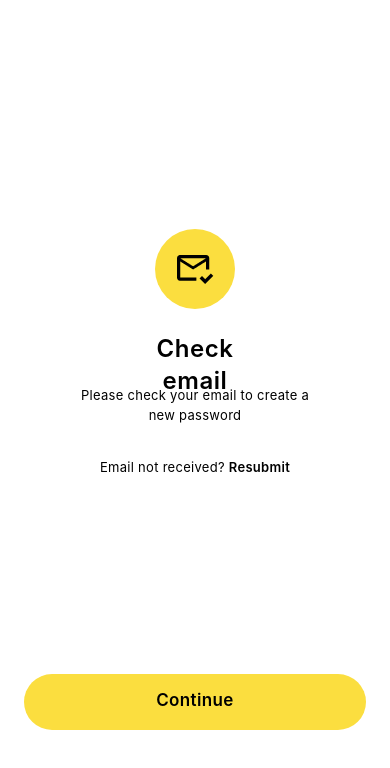
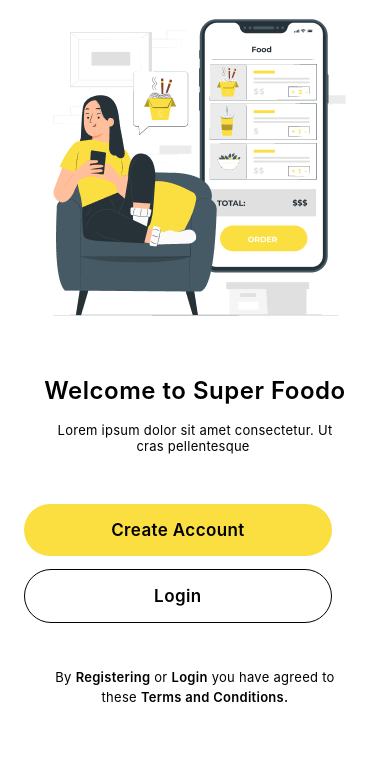
Before and after one commit to BISHAL120/foodoo, a React Native app: screen / in a window 390 px wide. Shown: the top 768 px of the page. Built offline with nearby package versions, Linux system fonts and the light colour scheme.

Commit message:
all css converted to tailwind class

```diff
--- a/App.tsx
+++ b/App.tsx
@@ -8,5 +8,5 @@ import RegistrationScreen2 from "./Components/Registration/RegistrationScreen2";
 import RegistrationScreen3 from "./Components/Registration/RegistrationScreen3";
 
 export default function App() {
-  return <ForgotPassword2 />;
+  return <RegistrationScreen1 />;
 }
--- a/Components/ForgotPassword/ForgotPassword1.tsx
+++ b/Components/ForgotPassword/ForgotPassword1.tsx
@@ -5,26 +5,28 @@ import ColorAuthBtn from "../Shared/Color-Auth-Btn";
 
 const ForgotPassword1 = () => {
   return (
-    <SafeAreaView style={styles.Container}>
+    <SafeAreaView className="flex bg-[#fff]">
       <StatusBar barStyle="dark-content" backgroundColor="#fff" />
       <View>
-        <View style={styles.HeaderContainer}>
-          <Text style={styles.HeaderText}>Reset your password</Text>
+        <View className="mt-44">
+          <Text className="ml-[43px] text-2xl font-semibold text-black tracking-[0.5px]">
+            Reset your password
+          </Text>
         </View>
-        <View style={styles.ParagraphContainer}>
-          <Text style={styles.Paragraph}>
+        <View className="w-60 h-5 mt-[18px] pl-[43px]">
+          <Text className="text-[13px] leading-5 text-black tracking-[0.286px]">
             Enter your registered email below
           </Text>
         </View>
-        <View style={styles.Input}>
+        <View className="mt-20 w-full flex-row justify-center">
           <Input type="Email" name="Email" />
         </View>
-        <View style={styles.LoginContainer}>
-          <Text style={styles.LoginText}>
-            Remember the password? <Text style={styles.LoginLink}>Login</Text>
+        <View className="mt-[26px]">
+          <Text className="ml-[70px] text-xs leading-5 text-[#000] font-normal tracking-[0.286px]">
+            Remember the password? <Text className="font-semibold">Login</Text>
           </Text>
         </View>
-        <View style={styles.Submit}>
+        <View className="mt-[248px] h-14 w-full flex-row justify-center">
           <ColorAuthBtn name="Submit" />
         </View>
       </View>
@@ -35,58 +37,58 @@ const ForgotPassword1 = () => {
 export default ForgotPassword1;
 
 const styles = StyleSheet.create({
-  Container: {
+  /*   Container: {
     flex: 1,
     color: "#fff",
-  },
-  HeaderContainer: {
+  }, */
+  /*   HeaderContainer: {
     marginTop: 175,
-  },
-  HeaderText: {
+  }, */
+  /*   HeaderText: {
     marginLeft: 43,
     fontSize: 24,
     fontWeight: "600",
     color: "#000",
     letterSpacing: 0.5,
-  },
-  ParagraphContainer: {
+  }, */
+  /*   ParagraphContainer: {
     width: 240,
     height: 20,
     marginTop: 18,
     paddingLeft: 43,
-  },
-  Paragraph: {
+  }, */
+  /*   Paragraph: {
     fontSize: 13,
     lineHeight: 19.5,
     color: "#000",
     fontWeight: "400",
     letterSpacing: 0.286,
-  },
-  Input: {
+  }, */
+  /*   Input: {
     marginTop: 80,
     width: "100%",
     flexDirection: "row",
     justifyContent: "center",
-  },
-  LoginContainer: {
+  }, */
+  /*   LoginContainer: {
     marginTop: 26,
-  },
-  LoginText: {
+  }, */
+  /*   LoginText: {
     marginLeft: 70,
     fontSize: 13,
     lineHeight: 19.5,
     color: "#000",
     fontWeight: "400",
     letterSpacing: 0.286,
-  },
-  LoginLink: {
+  }, */
+  /*   LoginLink: {
     fontWeight: "600",
-  },
-  Submit: {
+  }, */
+/*   Submit: {
     marginTop: 248,
     height: 55,
     width: "100%",
     flexDirection: "row",
     justifyContent: "center",
-  },
+  }, */
 });
--- a/Components/Onboardings/Onboardings.tsx
+++ b/Components/Onboardings/Onboardings.tsx
@@ -5,7 +5,7 @@ import Onboarding from "./Onboarding";
 
 const Onboardings = () => {
   return (
-    <View style={styles.container}>
+    <View className="bg-white">
       <StatusBar barStyle="dark-content" backgroundColor="#fff" />
       <FlatList
         data={onboarding}
@@ -15,9 +15,14 @@ const Onboardings = () => {
         showsHorizontalScrollIndicator={false}
         pagingEnabled
       />
-      <View style={styles.dots}>
+      <View className="flex flex-row gap-[5px] mt-[50px] justify-center">
         {onboarding.map((_, i) => {
-          return <View style={styles.dot} key={i.toString()} />;
+          return (
+            <View
+              className="w-[10px] h-[10px] rounded-[10px] bg-[#FBDE3F]"
+              key={i.toString()}
+            />
+          );
         })}
       </View>
     </View>
@@ -27,19 +32,19 @@ const Onboardings = () => {
 export default Onboardings;
 
 const styles = StyleSheet.create({
-  container: {
+  /*   container: {
     backgroundColor: "#fff",
-  },
-  dots: {
+  }, */
+  /*   dots: {
     marginTop: 50,
     flexDirection: "row",
     gap: 5,
     justifyContent: "center",
-  },
-  dot: {
+  }, */
+  /*   dot: {
     width: 10,
     height: 10,
     borderRadius: 10,
     backgroundColor: "#FBDE3F",
-  },
+  }, */
 });
--- a/Components/Registration/RegistrationScreen1.tsx
+++ b/Components/Registration/RegistrationScreen1.tsx
@@ -13,20 +13,22 @@ import TransAuthBtn from "../Shared/Trans-Auth-Button";
 
 const RegistrationScreen1 = () => {
   return (
-    <SafeAreaView style={styles.container}>
+    <SafeAreaView className="flex bg-white">
       <StatusBar barStyle={"dark-content"} backgroundColor="#fff" />
-      <View style={styles.Image}>
+      <View className="items-center">
         <Image source={require("../../assets/Group 7.png")} />
       </View>
-      <View style={styles.welcomeTextContainer}>
-        <Text style={styles.WelcomeText}>Welcome to Super Foodo</Text>
+      <View className="mt-12">
+        <Text className="text-center text-2xl font-semibold text-black tracking-[0.5px]">
+          Welcome to Super Foodo
+        </Text>
       </View>
-      <View style={styles.paragraphContainer}>
-        <Text style={styles.paragraph}>
+      <View className="mt-[15px] items-center">
+        <Text className="w-[300px] text-black text-[13px] text-center font-normal tracking-[0.25px]">
           Lorem ipsum dolor sit amet consectetur. Ut cras pellentesque{" "}
         </Text>
       </View>
-      <View style={styles.AuthButton}>
+      <View className="items-center flex-col gap-[13px] mt-[50px]">
         <Pressable>
           <ColorAuthBtn name={"Create Account"} />
         </Pressable>
@@ -34,62 +36,61 @@ const RegistrationScreen1 = () => {
           <TransAuthBtn name={"Login"} />
         </Pressable>
       </View>
-      <View style={styles.FooterContainer}>
-        <Text style={styles.FooterText}>
-          By <Text style={styles.FooterLink}>Registering</Text> or{" "}
-          <Text style={styles.FooterLink}>Login</Text> you have agreed to these{" "}
-          <Text style={styles.FooterLink}>Terms and Conditions.</Text>
+      <View className="mt-11 flex-row justify-center mb-[10px]">
+        <Text className="w-[309px] text-center text-[13px] leading-5 text-black font-normal tracking-[0.286px]">
+          By <Text className="font-semibold">Registering</Text> or{" "}
+          <Text className="font-semibold">Login</Text> you have agreed to these{" "}
+          <Text className="font-semibold">Terms and Conditions.</Text>
         </Text>
       </View>
     </SafeAreaView>
   );
 };
-
 export default RegistrationScreen1;
 
 const styles = StyleSheet.create({
-  container: {
+  /*   container: {
     flex: 1,
     backgroundColor: "#fff",
-  },
-  Image: {
+  }, */
+  /*   Image: {
     alignItems: "center",
-  },
-  welcomeTextContainer: {
+  }, */
+  /*   welcomeTextContainer: {
     marginTop: 48,
-  },
-  WelcomeText: {
+  }, */
+  /*   WelcomeText: {
     textAlign: "center",
     fontSize: 24,
     fontWeight: "600",
     color: "#000",
     letterSpacing: 0.5,
-  },
-  paragraphContainer: {
+  }, */
+  /*   paragraphContainer: {
     marginTop: 15,
     alignItems: "center",
-  },
-  paragraph: {
+  }, */
+  /*   paragraph: {
     width: 300,
     color: "#000",
     fontSize: 13,
     textAlign: "center",
     fontWeight: "400",
     letterSpacing: 0.25,
-  },
-  AuthButton: {
+  }, */
+  /*  AuthButton: {
     marginTop: 50,
     alignItems: "center",
     flexDirection: "column",
     gap: 13,
-  },
-  FooterContainer: {
+  }, */
+  /*   FooterContainer: {
     marginTop: 45,
     flexDirection: "row",
     justifyContent: "center",
     marginBottom: 10,
-  },
-  FooterText: {
+  }, */
+  /*   FooterText: {
     width: 309,
     textAlign: "center",
     fontSize: 13,
@@ -97,8 +98,8 @@ const styles = StyleSheet.create({
     color: "#000",
     fontWeight: "400",
     letterSpacing: 0.286,
-  },
-  FooterLink: {
+  }, */
+  /*   FooterLink: {
     fontWeight: "600",
-  },
+  }, */
 });
--- a/Components/Registration/RegistrationScreen2.tsx
+++ b/Components/Registration/RegistrationScreen2.tsx
@@ -14,65 +14,65 @@ import ImageAuthBtn from "../Shared/SociaLogin";
 
 const RegistrationScreen2 = () => {
   return (
-    <SafeAreaView style={styles.Container}>
+    <SafeAreaView className="flex bg-white mt-[40px] items-center">
       <StatusBar barStyle={"dark-content"} backgroundColor={"#fff"} />
       <View>
         <Image source={require("../../assets/Group 34.png")} />
       </View>
-      <View style={styles.Input}>
+      <View className="mt-[30px]">
         <View>
           <Input type="Email" name="Login" />
         </View>
-        <View style={styles.Password}>
+        <View className="mt-[21px]">
           <Input type="Password" name="Password" icon={true} />
         </View>
-        <Text style={styles.ForgotPass}>Forget Password?</Text>
+        <Text className="w-full ml-auto mr-4 text-[15px] leading-[22.5px] text-black tracking-[0.33px] capitalize font-normal mt-[21px]">
+          Forget Password?
+        </Text>
       </View>
-      <View style={styles.Login2}>
+      <View className="mt-[21px]">
         <ColorAuthBtn name={"Login"} />
       </View>
-      <View style={styles.Divider}>
-        <View style={styles.DividerLine}></View>
+      <View className="w-full flex-row justify-center items-center gap-[17.5px] mt-9">
+        <View className="w-[125.4px] mx-0 bg-[#000000] h-[1px]"></View>
         <View>
           <Text>OR</Text>
         </View>
-        <View style={styles.DividerLine}></View>
+        <View className="w-[125.4px] mx-0 bg-[#000000] h-[1px]"></View>
       </View>
-      <View style={styles.SocialLogin}>
+      <View className="mt-[33px]">
         <ImageAuthBtn type="Google" />
       </View>
-      <View style={styles.SocialLogin2}>
+      <View className="mt-[21px]">
         <ImageAuthBtn type="Facebook" />
       </View>
-      <View style={styles.Footer}>
-        <Text style={styles.FooterText}>
-          Don’t have an account? <Text style={styles.FooterLink}>Sign up</Text>
+      <View className="mt-[73px]">
+        <Text className="w-[309px] text-center text-[13px] leading-5 text-black font-normal tracking-[.286px]">
+          Don’t have an account? <Text className="font-semibold">Sign up</Text>
         </Text>
       </View>
     </SafeAreaView>
   );
 };
-
 export default RegistrationScreen2;
 
 const styles = StyleSheet.create({
-  Container: {
+  /*   Container: {
     flex: 1,
     backgroundColor: "#fff",
     marginTop: 40,
     alignItems: "center",
-  },
-  Image: {},
-  Input: {
+  }, */
+  /*   Input: {
     marginTop: 30,
-  },
-  Login2: {
+  }, */
+  /*   Login2: {
     marginTop: 21,
-  },
-  Password: {
+  }, */
+  /*   Password: {
     marginTop: 21,
-  },
-  ForgotPass: {
+  }, */
+  /*   ForgotPass: {
     width: "100%",
     marginLeft: "auto",
     marginRight: 16,
@@ -83,31 +83,31 @@ const styles = StyleSheet.create({
     fontWeight: "400",
     textTransform: "capitalize",
     marginTop: 21,
-  },
-  Divider: {
+  }, */
+  /*   Divider: {
     width: "100%",
     flexDirection: "row",
     justifyContent: "center",
     alignItems: "center",
     gap: 17.5,
     marginTop: 36,
-  },
-  DividerLine: {
+  }, */
+  /* DividerLine: {
     width: 125.5,
     marginVertical: 0,
     backgroundColor: "#000000",
     height: 1,
-  },
-  SocialLogin: {
+  }, */
+  /*   SocialLogin: {
     marginTop: 33,
-  },
-  SocialLogin2: {
+  }, */
+  /*   SocialLogin2: {
     marginTop: 21,
-  },
-  Footer: {
+  }, */
+  /*   Footer: {
     marginTop: 73,
-  },
-  FooterText: {
+  }, */
+  /*   FooterText: {
     width: 309,
     textAlign: "center",
     fontSize: 13,
@@ -115,8 +115,8 @@ const styles = StyleSheet.create({
     color: "#000",
     fontWeight: "400",
     letterSpacing: 0.286,
-  },
-  FooterLink: {
+  }, */
+  /*   FooterLink: {
     fontWeight: "600",
-  },
+  }, */
 });
--- a/Components/Registration/RegistrationScreen3.tsx
+++ b/Components/Registration/RegistrationScreen3.tsx
@@ -14,41 +14,44 @@ import ImageAuthBtn from "../Shared/SociaLogin";
 
 const RegistrationScreen3 = () => {
   return (
-    <SafeAreaView style={styles.Container}>
+    <SafeAreaView
+      className="flex bg-white items-center"
+      style={styles.Container}
+    >
       <StatusBar barStyle={"dark-content"} backgroundColor={"#fff"} />
       <View>
         <Image source={require("../../assets/Group 34.png")} />
       </View>
-      <View style={styles.Input}>
+      <View className="mt-[30px]">
         <View>
           <Input type="Email" name="Login" />
         </View>
-        <View style={styles.Password}>
+        <View className="mt-[21px]">
           <Input type="Password" name="Password" icon={true} />
         </View>
-        <View style={styles.Password}>
+        <View className="mt-[21px]">
           <Input type="Password" name="Confirm Password" icon={true} />
         </View>
       </View>
-      <View style={styles.Login2}>
+      <View className="mt-[21px]">
         <ColorAuthBtn name={"Sign up"} />
       </View>
-      <View style={styles.Divider}>
-        <View style={styles.DividerLine}></View>
+      <View className="w-full flex-row justify-center items-center gap-[17.5px] mt-[36px]">
+        <View className="w-[125px] mx-0 bg-black h-[1px]"></View>
         <View>
           <Text>OR</Text>
         </View>
-        <View style={styles.DividerLine}></View>
+        <View className="w-[125px] mx-0 bg-black h-[1px]"></View>
       </View>
-      <View style={styles.SocialLogin}>
+      <View className="mt-[33px]">
         <ImageAuthBtn type="Google" />
       </View>
-      <View style={styles.SocialLogin2}>
+      <View className="mt-[21px]">
         <ImageAuthBtn type="Facebook" />
       </View>
-      <View style={styles.Footer}>
-        <Text style={styles.FooterText}>
-          Already have an account? <Text style={styles.FooterLink}>Log in</Text>
+      <View className="mt-[73px]">
+        <Text className="w-[309px] text-center text-[13px] leading-5 text-black font-normal tracking-[0.286px]">
+          Already have an account? <Text className="font-semibold">Log in</Text>
         </Text>
       </View>
     </SafeAreaView>
@@ -59,57 +62,41 @@ export default RegistrationScreen3;
 
 const styles = StyleSheet.create({
   Container: {
-    flex: 1,
-    backgroundColor: "#fff",
     marginTop: Platform.OS === "android" ? 40 : 0,
-    alignItems: "center",
   },
-  Image: {},
-  Input: {
+  /*   Input: {
     marginTop: 30,
-  },
-  Login2: {
+  }, */
+  /*   Login2: {
     marginTop: 21,
-  },
-  Password: {
+  }, */
+  /*   Password: {
     marginTop: 21,
-  },
-  ForgotPass: {
-    width: "100%",
-    marginLeft: "auto",
-    marginRight: 16,
-    fontSize: 15,
-    lineHeight: 22.5,
-    letterSpacing: 0.33,
-    color: "#000000",
-    fontWeight: "400",
-    textTransform: "capitalize",
-    marginTop: 21,
-  },
-  Divider: {
+  }, */
+  /*   Divider: {
     width: "100%",
     flexDirection: "row",
     justifyContent: "center",
     alignItems: "center",
     gap: 17.5,
     marginTop: 36,
-  },
-  DividerLine: {
+  }, */
+  /*   DividerLine: {
     width: 125.5,
     marginVertical: 0,
     backgroundColor: "#000000",
     height: 1,
-  },
-  SocialLogin: {
+  }, */
+  /*   SocialLogin: {
     marginTop: 33,
-  },
-  SocialLogin2: {
+  }, */
+  /*   SocialLogin2: {
     marginTop: 21,
-  },
-  Footer: {
+  }, */
+  /*   Footer: {
     marginTop: 73,
-  },
-  FooterText: {
+  }, */
+  /*   FooterText: {
     width: 309,
     textAlign: "center",
     fontSize: 13,
@@ -117,8 +104,8 @@ const styles = StyleSheet.create({
     color: "#000",
     fontWeight: "400",
     letterSpacing: 0.286,
-  },
-  FooterLink: {
+  }, */
+  /*  FooterLink: {
     fontWeight: "600",
-  },
+  }, */
 });
--- a/Components/Shared/Color-Auth-Btn.tsx
+++ b/Components/Shared/Color-Auth-Btn.tsx
@@ -3,8 +3,10 @@ import React from "react";
 
 const ColorAuthBtn = ({ name }: { name: string }) => {
   return (
-    <View style={styles.btnContainer}>
-      <Text style={styles.Button}>{name}</Text>
+    <View className="max-w-[90%] w-[342px] bg-[#FBDE3F] rounded-[100px]">
+      <Text className="my-[14px] text-center text-[17px] leading-6 font-semibold text-black tracking-[0.374px]">
+        {name}
+      </Text>
     </View>
   );
 };
@@ -12,13 +14,13 @@ const ColorAuthBtn = ({ name }: { name: string }) => {
 export default ColorAuthBtn;
 
 const styles = StyleSheet.create({
-  btnContainer: {
+  /*   btnContainer: {
     maxWidth: "90%",
     width: 342,
     backgroundColor: "#FBDE3F",
     borderRadius: 100,
-  },
-  Button: {
+  }, */
+  /*   Button: {
     marginVertical: 14,
     textAlign: "center",
     fontSize: 17,
@@ -26,5 +28,5 @@ const styles = StyleSheet.create({
     fontWeight: "600",
     color: "#000000",
     letterSpacing: 0.374,
-  },
+  }, */
 });
--- a/Components/Shared/Input.tsx
+++ b/Components/Shared/Input.tsx
@@ -16,15 +16,15 @@ const Input = ({
     setShow(!show);
   };
   return (
-    <View style={styles.InputContainer}>
-      <View style={styles.InputView}>
+    <View className="w-[345px] h-[55px]">
+      <View className="flex-row items-center">
         <TextInput
-          style={styles.Input}
+          className="flex-shrink-0 w-[342px] h-[55px] pl-[34px] py-[16px] bg-transparent border-black border rounded-[100px] text-[#B4B4B4] capitalize text-[15px] leading-[22.5px] font-normal tracking-[0.33]"
           placeholder={`${name}`}
           keyboardType={`${type === "Email" ? "email-address" : "default"}`}
         />
         {icon && (
-          <TouchableOpacity style={styles.Icons} onPress={handleClick}>
+          <TouchableOpacity className="right-10" onPress={handleClick}>
             {show ? (
               <Feather name="eye" size={16} color="#7D7D7D" />
             ) : (
@@ -40,16 +40,15 @@ const Input = ({
 export default Input;
 
 const styles = StyleSheet.create({
-  InputContainer: {
+  /*   InputContainer: {
     width: 345,
     height: 55,
-  },
-  InputView: {
+  }, */
+  /*   InputView: {
     flexDirection: "row",
     alignItems: "center",
-    // position: "relative",
-  },
-  Input: {
+  }, */
+  /*   Input: {
     flexShrink: 0,
     width: 342,
     height: 55,
@@ -65,9 +64,9 @@ const styles = StyleSheet.create({
     lineHeight: 22.5,
     fontWeight: "400",
     letterSpacing: 0.33,
-  },
-  Icons: {
+  }, */
+  /*   Icons: {
     // position: "absolute",
     right: 40,
-  },
+  }, */
 });
--- a/Components/Shared/SociaLogin.tsx
+++ b/Components/Shared/SociaLogin.tsx
@@ -7,8 +7,8 @@ interface IconTypeProps {
 
 const SocialLogin = ({ type }: IconTypeProps) => {
   return (
-    <Pressable style={styles.container}>
-      <View style={styles.Button}>
+    <Pressable className="w-[342px] h-[55px] border border-black rounded-[100px] justify-center items-center pl-[72px]">
+      <View className="w-full flex-row items-center gap-[21px]">
         {type === "Google" && (
           <Image source={require("../../assets/google.png")} />
         )}
@@ -16,7 +16,9 @@ const SocialLogin = ({ type }: IconTypeProps) => {
         {type === "Facebook" && (
           <Image source={require("../../assets/facebook.png")} />
         )}
-        <Text style={styles.Text}>Login with Google</Text>
+        <Text className="text-black text-base leading-6 tracking-wide font-medium">
+          Login with Google
+        </Text>
       </View>
     </Pressable>
   );
@@ -25,7 +27,7 @@ const SocialLogin = ({ type }: IconTypeProps) => {
 export default SocialLogin;
 
 const styles = StyleSheet.create({
-  container: {
+  /*   container: {
     width: 342,
     height: 55,
     borderWidth: 1,
@@ -34,18 +36,18 @@ const styles = StyleSheet.create({
     justifyContent: "center",
     alignItems: "center",
     paddingLeft: 72,
-  },
-  Button: {
+  }, */
+  /*   Button: {
     width: "100%",
     flexDirection: "row",
     alignItems: "center",
     gap: 21,
-  },
-  Text: {
+  }, */
+  /*   Text: {
     fontSize: 16,
     lineHeight: 24,
     letterSpacing: 0.352,
     color: "#000000",
     fontWeight: "500",
-  },
+  }, */
 });
--- a/Components/Shared/Trans-Auth-Button.tsx
+++ b/Components/Shared/Trans-Auth-Button.tsx
@@ -3,8 +3,10 @@ import React from "react";
 
 const TransAuthBtn = ({ name }: { name: string }) => {
   return (
-    <View style={styles.btnContainer}>
-      <Text style={styles.Button}>{name}</Text>
+    <View className="max-w-[90%] w-[342px] bg-white rounded-[100px] border border-black">
+      <Text className="my-[14px] text-center text-black text-[17px] leading-6 font-semibold tracking-wide">
+        {name}
+      </Text>
     </View>
   );
 };
@@ -12,15 +14,15 @@ const TransAuthBtn = ({ name }: { name: string }) => {
 export default TransAuthBtn;
 
 const styles = StyleSheet.create({
-  btnContainer: {
+  /*   btnContainer: {
     maxWidth: "90%",
     width: 342,
     backgroundColor: "#ffffff",
     borderRadius: 100,
     borderBlockColor: "#000000",
     borderWidth: 1,
-  },
-  Button: {
+  }, */
+  /*   Button: {
     marginVertical: 14,
     textAlign: "center",
     fontSize: 17,
@@ -28,5 +30,5 @@ const styles = StyleSheet.create({
     fontWeight: "600",
     color: "#000000",
     letterSpacing: 0.374,
-  },
+  }, */
 });
```
